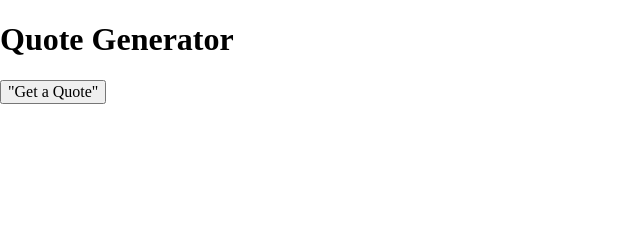
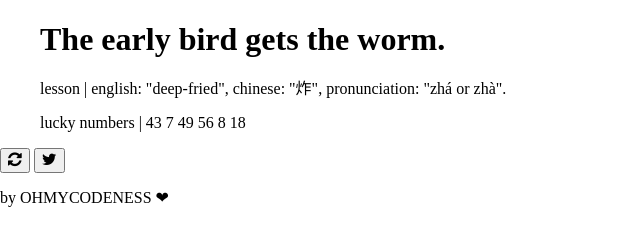
Before and after one commit to zippo-yap/quote-generator, a plain HTML site: page index.html in a window 1280 px wide. Shown: the whole page, without its empty margins (0-640 px from the left). Drawn offline with nearby package versions, Linux system fonts and the light colour scheme.

Commit message:
Re-write index page

```diff
--- a/index.html
+++ b/index.html
@@ -5,17 +5,24 @@
     <meta http-equiv="X-UA-Compatible" content="IE=edge">
     <title></title>
     <link rel="stylesheet" href="https://cdnjs.cloudflare.com/ajax/libs/normalize/4.1.1/normalize.css">
+    <link rel="stylesheet" href="https://maxcdn.bootstrapcdn.com/font-awesome/4.5.0/css/font-awesome.min.css">
     <link rel="stylesheet" href="styles/main.css">
     <script src="https://ajax.googleapis.com/ajax/libs/jquery/2.2.0/jquery.min.js"></script>
     <script src="script.js"></script>
-
 </head>
-<body id="main">
-<h1>Quote Generator</h1>
-<p id ="quote"></p>
-<p id ="author"></p>
-
-<button>"Get a Quote"</button>
-
+<body>
+    <blockquote>
+        <h1>The early bird gets the worm.</h1>
+        <p> lesson | english: "deep-fried", chinese: "炸", pronunciation: "zhá or zhà".
+        </p>
+        <p>lucky numbers | 43 7 49 56 8 18</p>
+    </blockquote>
+    <div class="buttons">
+      <button class="button" id="refresh"><i class="fa fa-refresh"></i></button>
+      <button class="button" id="twitter"><i class="fa fa-twitter"></i></button>
+  </div>
+  <footer>
+    <p>by OHMYCODENESS ❤</p>
+</footer>
 </body>
 </html>
```
Also changed, not shown: script.js (indentation only). Lines whose indentation alone changed are shown as unchanged.
